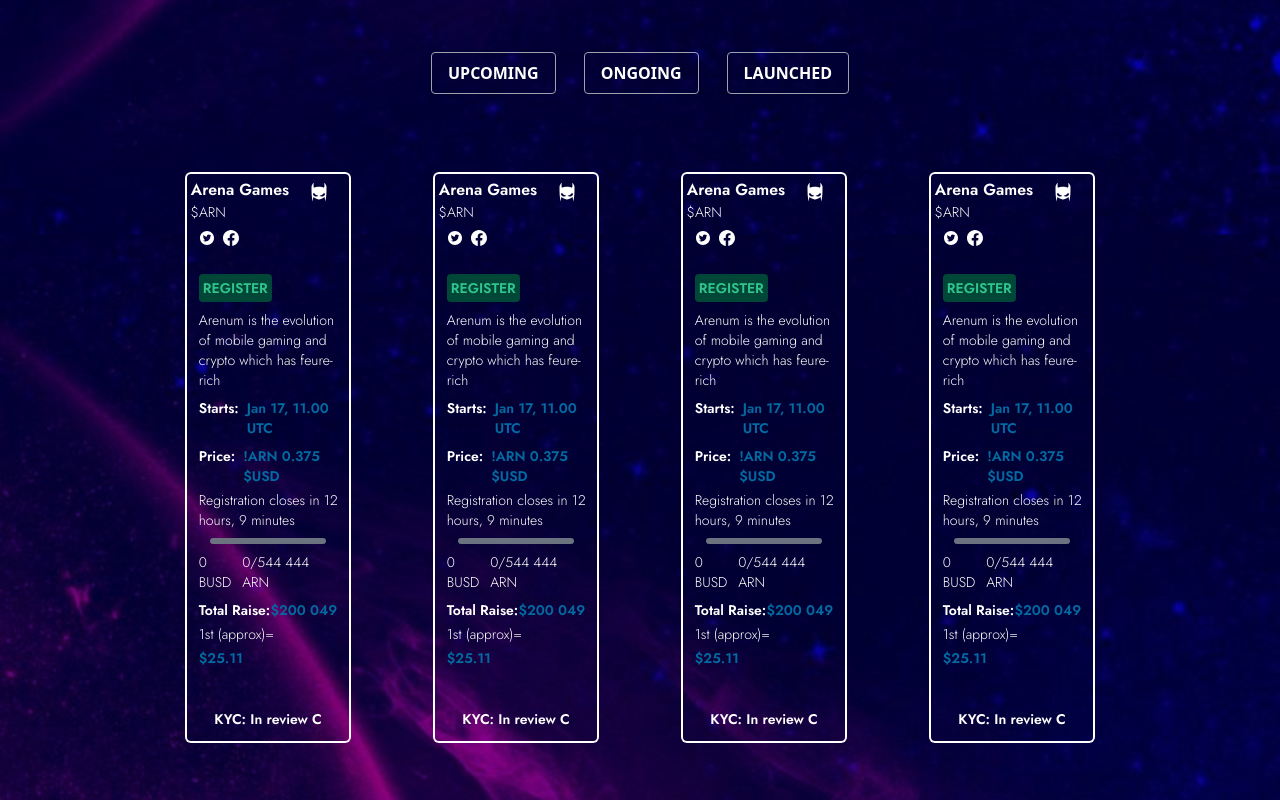
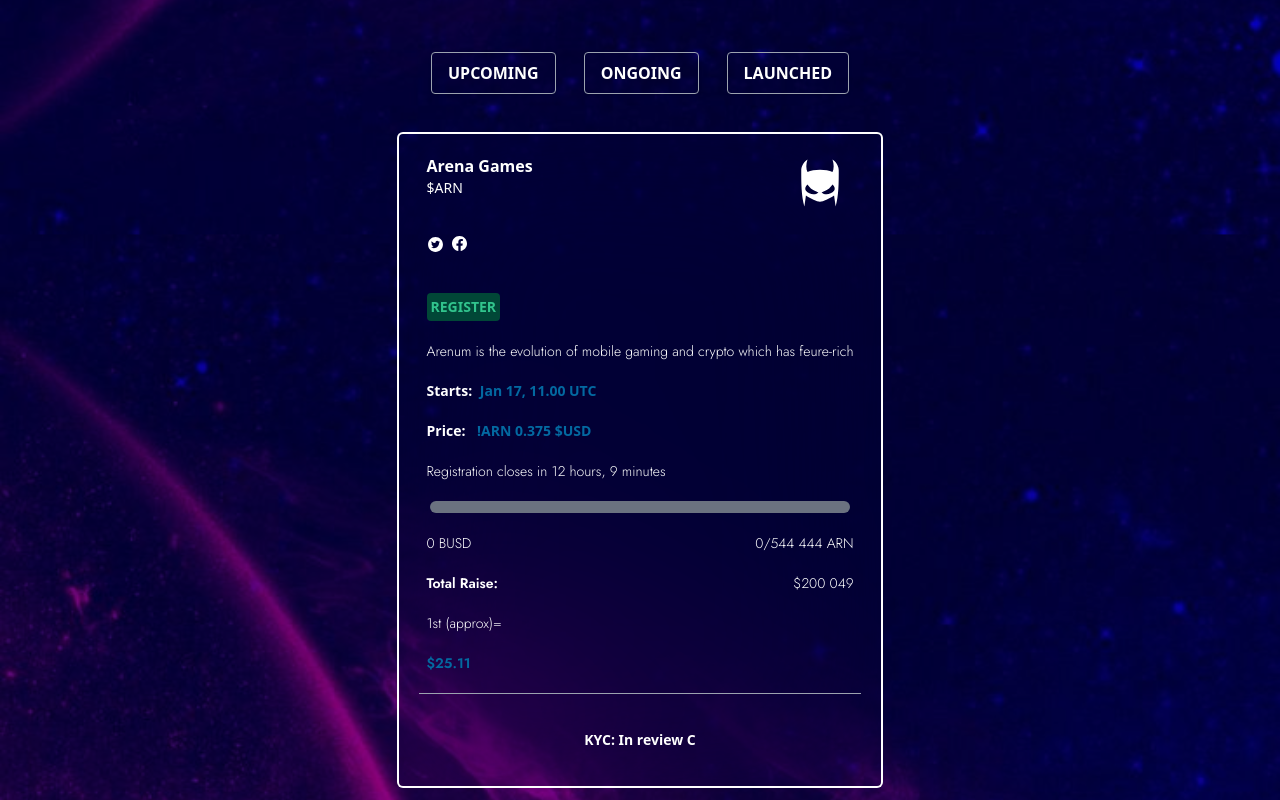
Before and after one commit to ahsanw3/moonpad-ui, a React (Create React App) app: page / in a window 1280 px wide. Shown: the part 2040-2840 px from the top of the page. Built offline with nearby package versions, Linux system fonts and the light colour scheme.

Commit message:
adjusted gap between arena section cards

```diff
--- a/src/App.js
+++ b/src/App.js
@@ -1,13 +1,12 @@
-import "./App.css";
-import Cards from "./components/Cards";
-import Header from "./components/Header";
-import Intro from "./components/Intro";
-import Moonriver from "./components/Moonriver";
-import RoadMap from "./components/roadmap/RoadMap";
-import Team from "./components/team/Team";
-import FAQ from "./components/faq/FAQ";
-import Footer from "./components/footer/Footer";
-// import ArenaGameCard from "./components/arena_game_card/ArenaGameCard";
+import './App.css'
+import Header from './components/Header'
+import Intro from './components/Intro'
+import Moonriver from './components/Moonriver'
+import RoadMap from './components/roadmap/RoadMap'
+import Team from './components/team/Team'
+import FAQ from './components/faq/FAQ'
+import Footer from './components/footer/Footer'
+import ArenaGameCard from "./components/arena_game_card/ArenaGameCard";
 
 const App = () => {
   return (
@@ -16,33 +15,21 @@ const App = () => {
         <Header />
         <Intro />
         <Moonriver />
-        {/* <div className="sm:grid sm:grid-cols-12">
-          <div className="sm:col-span-6 lg:col-span-4">
-            <ArenaGameCard />
+        {/* <Cards/>
+        <ArenaGameCard/> */}
+
+        <div className="flex flex-wrap justify-center gap-10">
+          <div>
+          <ArenaGameCard/>
           </div>
-          <div className="sm:col-span-6 lg:col-span-4">
-            <ArenaGameCard />
+          <div>
+          <ArenaGameCard/>
           </div>
-          <div className="sm:col-span-6 sm:col-start-4 lg:col-span-4">
-            <ArenaGameCard />
+          <div>
+          <ArenaGameCard/>
           </div>
-        </div> */}
-
-
-        <div className="flex justify-center">
-          <div className="grid grid-cols-12 ">
-            <div className="lg:col-span-3 md:col-span-6 col-span-12 ">
-              <Cards />
-            </div>
-            <div className="lg:col-span-3 md:col-span-6 col-span-12">
-              <Cards />
-            </div>
-            <div className="lg:col-span-3 md:col-span-6 col-span-12">
-              <Cards />
-            </div>
-            <div className="lg:col-span-3 md:col-span-6 col-span-12">
-              <Cards />
-            </div>
+          <div>
+          <ArenaGameCard/>
           </div>
         </div>
 
@@ -52,6 +39,6 @@ const App = () => {
         <Footer />
       </div>
     </div>
-  );
-};
-export default App;
+  )
+}
+export default App
--- a/src/components/Cards.jsx
+++ b/src/components/Cards.jsx
@@ -4,8 +4,7 @@ import { AiFillTwitterCircle } from "react-icons/ai"
 import { BsFacebook } from "react-icons/bs"
 export default function Cards() {
   return (
-    <div className="py-10 px-2 flex justify-center w-full">
-      <div className=" text-white font-lora block ring-0 p-1 ring-white ring-offset-2 ring-offset-transparent sm:w-[70%] rounded">
+      <div className="my-10 text-white font-lora block ring-0 p-1 ring-white ring-offset-2 ring-offset-transparent sm:w-[70%] rounded">
         <div className=" flex justify-between">
           <div>
             <h1 className="font-bold">Arena Games</h1>
@@ -70,14 +69,14 @@ export default function Cards() {
             $25.11{" "}
           </p>
         </div>
-        <div className="relative flex py-5 items-center">
+        <div className="relative flex items-center">
           <div className=" mx-2  border-t border-gray-400"></div>
         </div>
+        <div className=" px-2 my-5 flex-grow border-t border-gray-400"></div>
         <p className=" flex justify-center text-sm font-semibold mb-2">
           {" "}
           KYC: In review C{" "}
         </p>
       </div>
-    </div>
   );
 }
--- a/src/components/arena_game_card/ArenaGameCard.js
+++ b/src/components/arena_game_card/ArenaGameCard.js
@@ -4,7 +4,7 @@ import { GiBatMask } from "react-icons/gi"
 
 const ArenaGameCard = () => {
   return (
-    <div className="ring-0 p-1 ring-white ring-offset-2 ring-offset-transparent my-10 mx-5 rounded backdrop-blur-[80px]">
+    <div className="ring-0 p-1 ring-white ring-offset-2 ring-offset-transparent rounded backdrop-blur-[80px] p-5 sm:space-y-5 mb:space-y-3">
       <div className="flex justify-between">
         <div>
           <h1 className="font-bold mx-2" >Arena Games</h1>
@@ -21,7 +21,7 @@ const ArenaGameCard = () => {
       <p className="font-bold text-sm mt-2 mx-2">Starts: <span className="text-sky-700 ml-1">Jan 17, 11.00 UTC</span></p>
       <p className="font-bold text-sm mt-2 mx-2">Price: <span className="text-sky-700 ml-2" >!ARN 0.375 $USD</span></p>
       <p className="text-sm mx-2 font-lora mt-2">Registration closes in 12 hours, 9 minutes</p>
-      <div className="w-[75%] mt-2 mx-auto bg-gray-500 rounded-full h-1.5 dark:bg-gray-700"></div>
+      <div className="w-[95%] mt-2 mx-auto bg-gray-500 rounded-full h-3 dark:bg-gray-700"></div>
       <div className="flex justify-between uppercase font-lora text-sm mt-2 mx-2">
         <p>0 busd</p>
         <p>0/544 444 Arn</p>
@@ -32,8 +32,8 @@ const ArenaGameCard = () => {
       </div>
       <p className="text-sm font-lora mx-2 mt-1">1st (approx)=</p>
       <p className="text-sm font-lora mx-2 font-semibold text-sky-700 mt-1">$25.11</p>
-      <div className=" mx-2 flex-grow border-t border-gray-400"></div>
-      <p className="text-center text-sm font-semibold mb-2 mt-2">KYC: In review C</p>
+      <div className=" px-2 flex-grow border-t border-gray-400"></div>
+      <p className="text-center text-sm font-semibold py-4">KYC: In review C</p>
     </div>
   )
 }
```
